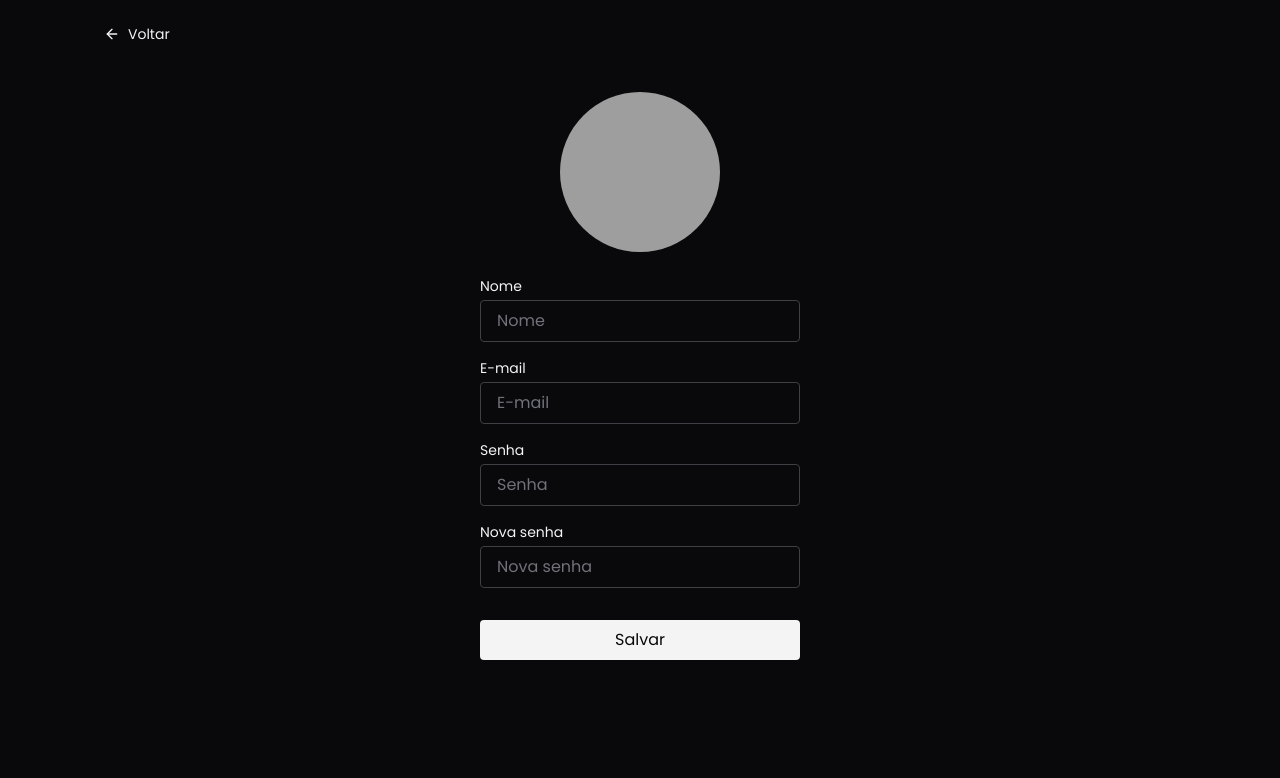
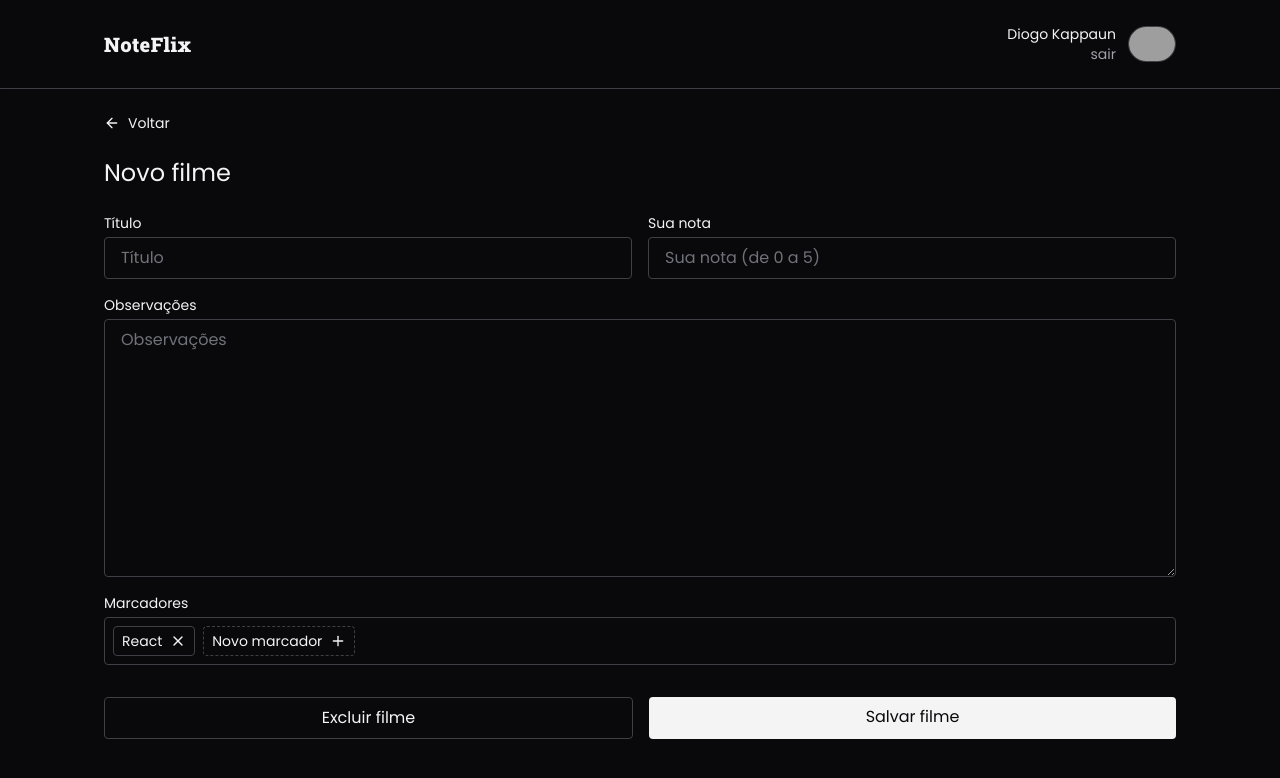
Before and after one commit to diogo-kappaun/noteflix-web, a React (Vite) app: page / in a window 1280 px wide. Shown: the top 778 px of the page. Built offline with nearby package versions, Linux system fonts and the light colour scheme; grey boxes are pictures that could not be loaded.

Commit message:
feat: Create movie page

```diff
--- /dev/null
+++ b/src/Components/CreateMovie/Marker.jsx
@@ -0,0 +1,9 @@
+import { X } from 'lucide-react'
+
+export function Marker({ title }) {
+  return (
+    <span className="flex w-max items-center gap-2 rounded-sm+ border border-zinc-700 px-2 py-1 text-sm text-zinc-100">
+      {title} <X className="h-4 w-4" />
+    </span>
+  )
+}
--- /dev/null
+++ b/src/Pages/CreateMovie/index.jsx
@@ -0,0 +1,74 @@
+import { ArrowLeft, Plus } from 'lucide-react'
+import { ButtonText } from '../../Components/ButtonText'
+import { Header } from '../../Components/Header'
+import { Label } from '../../Components/Label'
+import { Input } from '../../Components/Input'
+import { Button } from '../../Components/Button'
+import { Marker } from '../../Components/CreateMovie/Marker'
+
+export function CreateMovie() {
+  return (
+    <div>
+      <Header />
+      <main className="mx-auto flex w-page flex-col p-6 pb-12">
+        <ButtonText
+          className="flex w-max items-center gap-2 text-zinc-100 transition-opacity hover:underline hover:opacity-95"
+          href="#"
+        >
+          <ArrowLeft className="h-4 w-4" />
+          Voltar
+        </ButtonText>
+
+        <h2 className="mt-6 text-2xl text-zinc-100">Novo filme</h2>
+
+        <form id="createMovie" action="" className="mt-6 flex flex-col gap-4">
+          <div className="flex flex-col gap-4 md:flex-row">
+            <div className="flex flex-1 flex-col gap-1">
+              <Label htmlFor="title" title="Título" />
+              <Input type="text" id="title" placeholder="Título" />
+            </div>
+            <div className="flex flex-1 flex-col gap-1">
+              <Label htmlFor="rating" title="Sua nota" />
+              <Input
+                type="number"
+                id="rating"
+                min="0"
+                max="5"
+                placeholder="Sua nota (de 0 a 5)"
+              />
+            </div>
+          </div>
+          <div className="flex flex-col gap-1">
+            <Label htmlFor="details" title="Observações" />
+            <textarea
+              name=""
+              id="details"
+              cols="30"
+              rows="10"
+              placeholder="Observações"
+              className="rounded-sm+ border border-zinc-700 bg-transparent px-4 py-2 text-base text-zinc-500 placeholder-zinc-500 outline-none transition-all duration-300 focus-within:border-zinc-100"
+            />
+          </div>
+          <div className="flex flex-col gap-1">
+            <h3 className="text-sm text-zinc-100">Marcadores</h3>
+            <div className="flex flex-wrap gap-2 rounded-sm+ border border-zinc-700 p-2">
+              <Marker title="React" />
+              <span className="flex w-max items-center gap-2 rounded-sm+ border border-dashed border-zinc-700 px-2 py-1 text-sm text-zinc-100">
+                Novo marcador <Plus className="h-4 w-4" />
+              </span>
+            </div>
+          </div>
+          <div className="mt-4 flex flex-col gap-4 md:flex-row">
+            <Button className="bg flex-1 border border-zinc-700 bg-transparent text-zinc-100">
+              Excluir filme
+            </Button>
+
+            <Button form="createMovie" type="submit" className="flex-1">
+              Salvar filme
+            </Button>
+          </div>
+        </form>
+      </main>
+    </div>
+  )
+}
--- a/src/main.jsx
+++ b/src/main.jsx
@@ -1,12 +1,12 @@
 import React from 'react'
 import ReactDOM from 'react-dom/client'
-import { Profile } from './Pages/Profile'
+import { CreateMovie } from './Pages/CreateMovie'
 import './global.css'
 
 ReactDOM.createRoot(document.getElementById('root')).render(
   <React.StrictMode>
     <div className="min-h-screen bg-zinc-950 font-poppins">
-      <Profile />
+      <CreateMovie />
     </div>
   </React.StrictMode>,
 )
```
